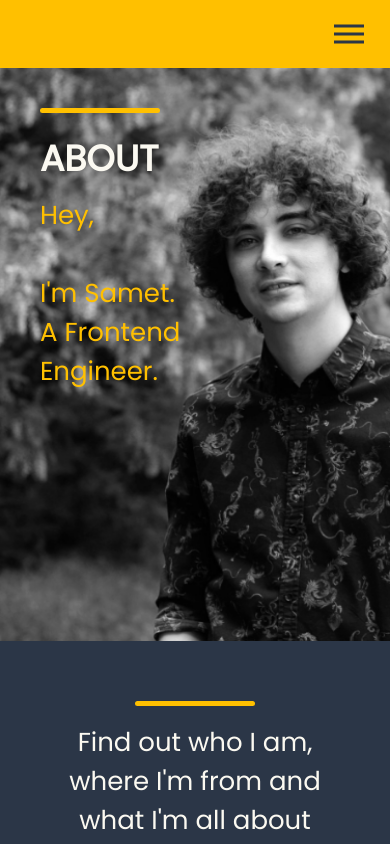
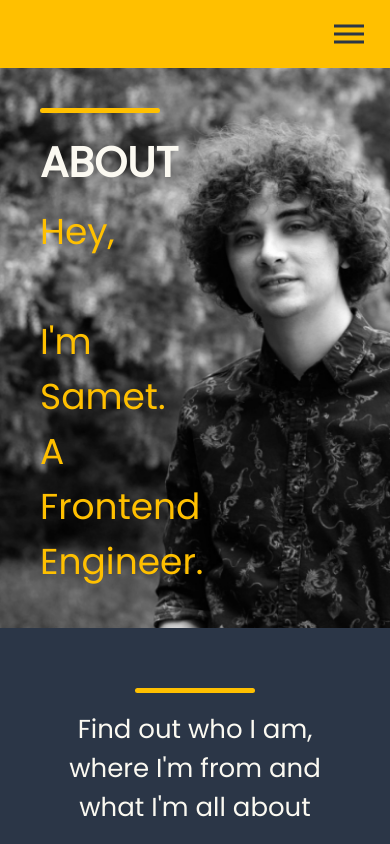
Before and after one commit to sametkaraca/portfolio, a React (Create React App) app: page /About in a window 390 px wide. Shown: the top 844 px of the page. Built offline with nearby package versions, Linux system fonts and the light colour scheme.

Commit message:
About section is compelted for tablet and desktop (Crude Version)

```diff
--- a/src/components/About/About.jsx
+++ b/src/components/About/About.jsx
@@ -10,7 +10,7 @@ export const About = () => {
         <AboutHeader />
         <AboutSummary />
         <AboutEducation />
+        <AboutTravel />
         <AboutHobbies />
-        <AboutTravel />
     </>);
 }
--- a/src/components/About/AboutHeader.jsx
+++ b/src/components/About/AboutHeader.jsx
@@ -7,8 +7,8 @@ export const AboutHeader = () => {
             <div className={style.about_header_container}>
                 <div className={style.about_header_container_title}>
                     <span className={style.topline}></span>
-                    <h2 className={style.about_header_container_title__text}>About</h2>
-                    <h4 className={style.about_header_container_title__content}>Hey,<br /> <br /> I'm Samet. <br /> A frontend engineer.</h4>
+                    <h1 className={style.about_header_container_title__text}>About</h1>
+                    <h2 className={style.about_header_container_title__content}>Hey,<br /> <br /> I'm Samet. <br /> A frontend engineer.</h2>
                 </div>
             </div>
         </section>);
--- a/src/styles/components/_about.module.scss
+++ b/src/styles/components/_about.module.scss
@@ -2,14 +2,14 @@
 
 .about_header {
   background: url("../../assets/wallpapers/samet_mobile@1x.png");
-  height: 68vh;
   display: grid;
   background-repeat: no-repeat;
   background-size: 100% 100%;
+  margin-bottom: -1px;
 
   &_container {
     align-items: center;
-    padding: 4rem 0 0 4rem;
+    padding: 4rem;
     max-width: 47vw;
 
     &_title {
@@ -99,6 +99,7 @@
   }
 
   &_content {
+    margin-top: 2rem;
     color: $color-bianca;
   }
 }
@@ -110,3 +111,47 @@
     height: auto;
   }
 }
+
+//TABLET
+@media screen and (min-width: $size-tablet) {
+  .about_header {
+    padding: 8rem;
+
+    &_container_title__content {
+      font-size: 3.2rem;
+    }
+  }
+
+  .about_education {
+    padding: 8rem;
+  }
+  .about_summary {
+    padding: 8rem;
+  }
+
+  .about_hobbies {
+    padding: 8rem;
+  }
+}
+
+//DESKTOP
+@media screen and (min-width: $size-tablet) {
+  .about_header {
+    padding: 12rem;
+
+    &_container_title__content {
+      font-size: 3.2rem;
+    }
+  }
+
+  .about_education {
+    padding: 12rem;
+  }
+  .about_summary {
+    padding: 12rem;
+  }
+
+  .about_hobbies {
+    padding: 12rem;
+  }
+}
```
